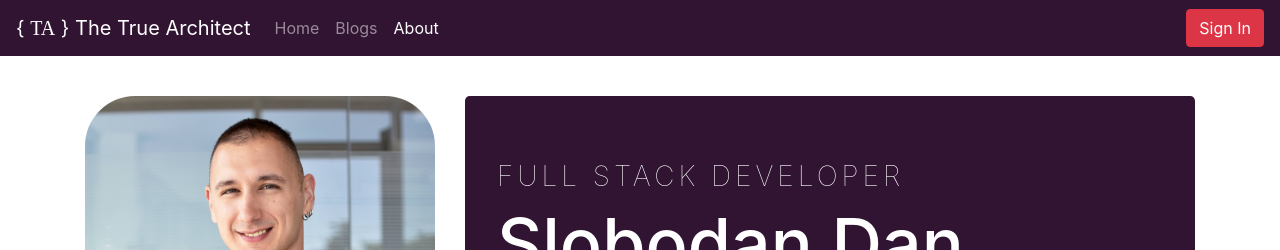
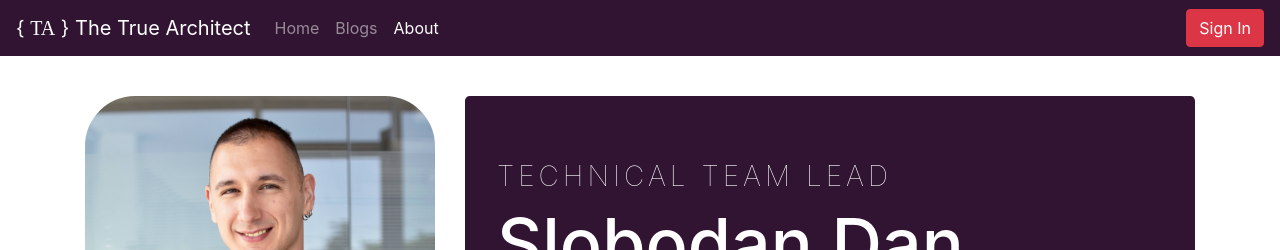
Before and after one commit to danslobodan/personalwebsite, a React (Create React App) app in the folder client/: page /about in a window 1280 px wide. Shown: the top 250 px of the page. Built offline with nearby package versions, Linux system fonts and the light colour scheme; no server answers.

Commit message:
Extracted static text into variables.

```diff
--- a/client/src/components/about/ContactInfo.tsx
+++ b/client/src/components/about/ContactInfo.tsx
@@ -1,10 +1,12 @@
 import './ContactInfo.css';
 import Contact, { ContactProps } from './Contact';
+
+const contactText = 'Contact';
 
 const ContactInfo: React.FC = () => {
     return (
         <div>
-            <h4 className='contact-info-title'>Contact</h4>
+            <h4 className='contact-info-title'>{contactText}</h4>
             <ul className='contact-info-list'>
                 {contacts.map((contact) => {
                     const { icon, link, text } = contact;
--- a/client/src/components/about/Heading.tsx
+++ b/client/src/components/about/Heading.tsx
@@ -1,5 +1,8 @@
 import React from 'react';
 import ContactInfo from './ContactInfo';
+
+const titleText = 'Technical Team Lead';
+const nameText = 'Slobodan Dan';
 
 const Heading: React.FC = () => {
     return (
@@ -14,10 +17,8 @@ const Heading: React.FC = () => {
             </div>
             <div className='col-lg-8'>
                 <div className='jumbotron about-heading'>
-                    <h3 className='about-heading-title'>
-                        Full Stack Developer
-                    </h3>
-                    <h1 className='about-heading-name'>Slobodan Dan</h1>
+                    <h3 className='about-heading-title'>{titleText}</h3>
+                    <h1 className='about-heading-name'>{nameText}</h1>
                 </div>
                 <ContactInfo />
             </div>
--- a/client/src/components/about/Job.tsx
+++ b/client/src/components/about/Job.tsx
@@ -4,6 +4,8 @@ export interface JobProps {
     duties: string[];
     special?: string;
 }
+
+const specialContributionText = 'Special contribution: ';
 
 const ExperienceItem: React.FC<JobProps> = ({
     position,
@@ -23,7 +25,7 @@ const ExperienceItem: React.FC<JobProps> = ({
                 })}
                 {special && (
                     <li>
-                        <b>Special contribution: </b>
+                        <b>{specialContributionText}</b>
                         {special}
                     </li>
                 )}
```
